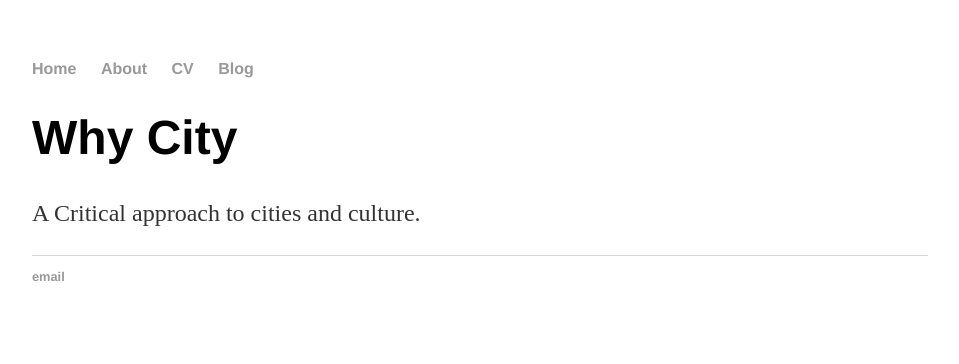
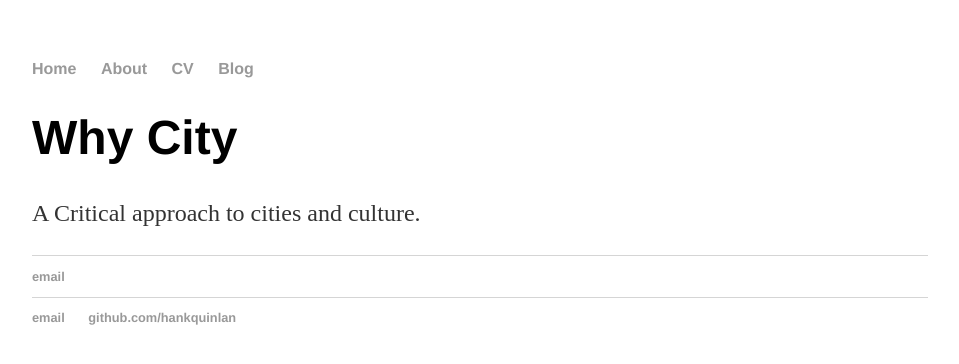
Before and after one commit to whycity/whycity.github.io, a Jekyll site: the page built from index.html, in a window 1280 px wide. Shown: the top 364 px of the page, without its empty margins (160-1119 px from the left). Built offline with Jekyll 4.4.1, drawn with Linux system fonts in a browser that asks for light colours.

Commit message:
Update index.html

```diff
--- a/index.html
+++ b/index.html
@@ -1,20 +1,8 @@
-<!DOCTYPE html>
-<html>
-	<head>
-		<title>Why City</title>
-		<!-- link to main stylesheet -->
-		<link rel="stylesheet" type="text/css" href="/css/main.css">
-	</head>
-	<body>
-		<nav>
-    		<ul>
-        		<li><a href="/">Home</a></li>
-	        	<li><a href="/about">About</a></li>
-        		<li><a href="/cv">CV</a></li>
-        		<li><a href="/blog">Blog</a></li>
-    		</ul>
-		</nav>
-		<div class="container">
+---
+layout: default
+title: Hank Quinlan, Horrible Cop
+---
+
     		<div class="blurb">
         		<h1>Why City</h1>
 				<p>A Critical approach to cities and culture. </p>
```
